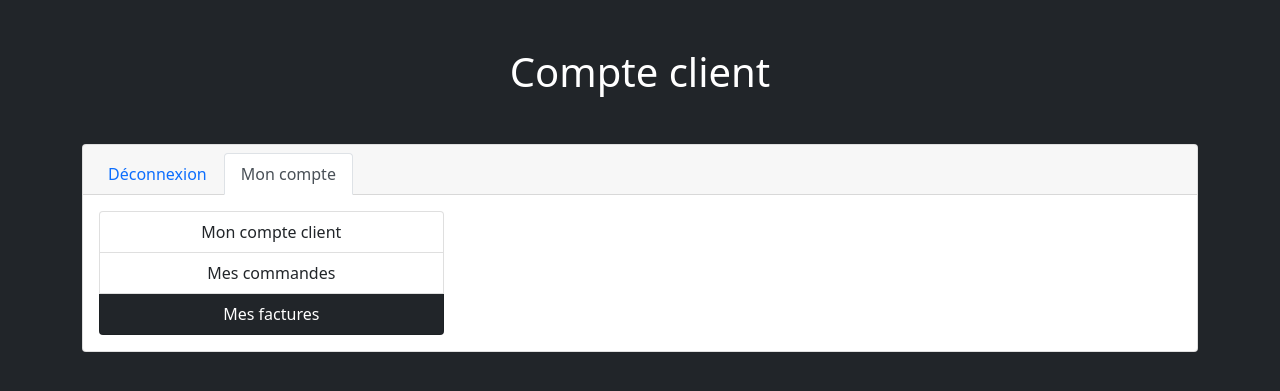
After one commit to alexy76/Projet-PRO, a PHP site: page /views/bills.php in a window 1280 px wide. The commit adds this page. Shown: the top 391 px of the page. Run offline with PHP 8.4, Linux system fonts and the light colour scheme; some libraries are stand-ins or nearby versions.

Commit message:
Ajout des pages account, orders & bills.php

```diff
--- a/ecommerce/tools/tools.php
+++ b/ecommerce/tools/tools.php
@@ -30,7 +30,8 @@ function smtpmailer($to, $from, $from_name, $subject, $body) : bool
 
 function cleanDataArray(array $dataArray) : array
 {
-    return array_map(function($elt){ return trim(stripslashes(htmlspecialchars($elt))); }, $dataArray);
+    return array_map(function($elt){
+        return trim(stripslashes(htmlspecialchars($elt))); }, $dataArray);
 }
 
 function cleanData(string $elt) : string
@@ -40,7 +41,8 @@ function cleanData(string $elt) : string
 
 function emptyArray(array $tab, int $nb) : bool
 {
-    return count(array_filter($tab, function($elt){ return !empty($elt); })) == $nb ? true : false;
+    return count(array_filter($tab, function($elt){
+        return !empty($elt); })) == $nb ? true : false;
 }
 
 
--- /dev/null
+++ b/ecommerce/views/bills.php
@@ -0,0 +1,50 @@
+<?php
+require_once '../controllers/ctrAccount.php';
+include '../views/templates/header.php';
+?>
+
+<a href="/" class="linklogin">
+    <h1 class="text-center mt-5 text-white">Compte client</h1>
+</a>
+
+<div class="container mt-5">
+
+    <div class="card text-center">
+        <div class="card-header">
+
+            <ul class="nav nav-tabs card-header-tabs">
+                <li class="nav-item">
+                    <a class="nav-link" aria-current="true" href="logout.php">Déconnexion</a>
+                </li>
+                <li class="nav-item">
+                    <a class="nav-link active" aria-current="true" href="">Mon compte</a>
+                </li>
+            </ul>
+        </div>
+        <div class="card-body">
+            <div class="row">
+
+                <div class="col-lg-4 col-12">
+                    <div class="list-group">
+                        <a href="account.php" class="list-group-item list-group-item-action" aria-current="true">
+                            Mon compte client
+                        </a>
+                        <a href="orders.php" class="list-group-item list-group-item-action">Mes commandes</a>
+                        <a href="bills.php" class="list-group-item list-group-item-action  bg-dark text-white disabled">Mes factures</a>
+                    </div>
+                </div>
+                <div class="col-lg-8 col-12">
+
+                </div>
+
+
+            </div>
+
+        </div>
+    </div>
+
+</div>
+
+<?php
+include '../views/templates/footer.php';
+?>
--- a/ecommerce/views/forget.php
+++ b/ecommerce/views/forget.php
@@ -66,6 +66,8 @@ include '../views/templates/header.php';
         </div>
     </div>
 
+
+
 </div>
 
 <?php
--- a/ecommerce/views/login.php
+++ b/ecommerce/views/login.php
@@ -19,6 +19,9 @@ include '../views/templates/header.php';
                     <?php if (isset($_SESSION['id'])) : ?>
                         <li class="nav-item active">
                             <a class="nav-link" href="logout.php">Se déconnecter</a>
+                        </li>
+                        <li class="nav-item">
+                            <a class="nav-link" href="account.php">Mon compte</a>
                         </li>
                     <?php endif; ?>
                 </ul>
@@ -143,7 +146,7 @@ include '../views/templates/header.php';
 
                     <?php else : ?>
 
-                        <h2>Bienvenue sur votre espace clients</h2>
+                        <h2>Affichage de $_SESSION pendant la période de développement</h2>
                         <div class="col-lg-6 col-12 m-auto mt-5">
                             <table class="table table-striped table-dark table-responsive">
                                 <thead>
--- a/ecommerce/views/templates/footer.php
+++ b/ecommerce/views/templates/footer.php
@@ -4,8 +4,7 @@
 
     <script src="//cdn.jsdelivr.net/npm/sweetalert2@11"></script>
     <script src="../assets/js/app.js"></script>
-    <script src="https://cdn.jsdelivr.net/npm/@popperjs/core@2.9.2/dist/umd/popper.min.js" integrity="sha384-IQsoLXl5PILFhosVNubq5LC7Qb9DXgDA9i+tQ8Zj3iwWAwPtgFTxbJ8NT4GN1R8p" crossorigin="anonymous"></script>
-    <script src="https://cdn.jsdelivr.net/npm/bootstrap@5.0.2/dist/js/bootstrap.min.js" integrity="sha384-cVKIPhGWiC2Al4u+LWgxfKTRIcfu0JTxR+EQDz/bgldoEyl4H0zUF0QKbrJ0EcQF" crossorigin="anonymous"></script>
+
 </body>
 
 </html>
--- a/ecommerce/views/templates/header.php
+++ b/ecommerce/views/templates/header.php
@@ -9,6 +9,9 @@
     <link rel="stylesheet" href="https://cdn.jsdelivr.net/npm/bootstrap@5.0.2/dist/css/bootstrap.min.css" integrity="sha384-EVSTQN3/azprG1Anm3QDgpJLIm9Nao0Yz1ztcQTwFspd3yD65VohhpuuCOmLASjC" crossorigin="anonymous">
     <link rel="stylesheet" href="../assets/css/style.css">
     <script src="https://www.google.com/recaptcha/api.js" async defer></script>
+    <script src="https://kit.fontawesome.com/cce27d2628.js" crossorigin="anonymous"></script>
+    <script src="https://cdn.jsdelivr.net/npm/@popperjs/core@2.9.2/dist/umd/popper.min.js" integrity="sha384-IQsoLXl5PILFhosVNubq5LC7Qb9DXgDA9i+tQ8Zj3iwWAwPtgFTxbJ8NT4GN1R8p" crossorigin="anonymous"></script>
+    <script src="https://cdn.jsdelivr.net/npm/bootstrap@5.0.2/dist/js/bootstrap.min.js" integrity="sha384-cVKIPhGWiC2Al4u+LWgxfKTRIcfu0JTxR+EQDz/bgldoEyl4H0zUF0QKbrJ0EcQF" crossorigin="anonymous"></script>
 </head>
 
 
```
Also changed, not shown: ecommerce/views/account.php (added, +50 -0 lines), ecommerce/views/orders.php (added, +50 -0 lines), ecommerce/controllers/ctrAccount.php (added).
